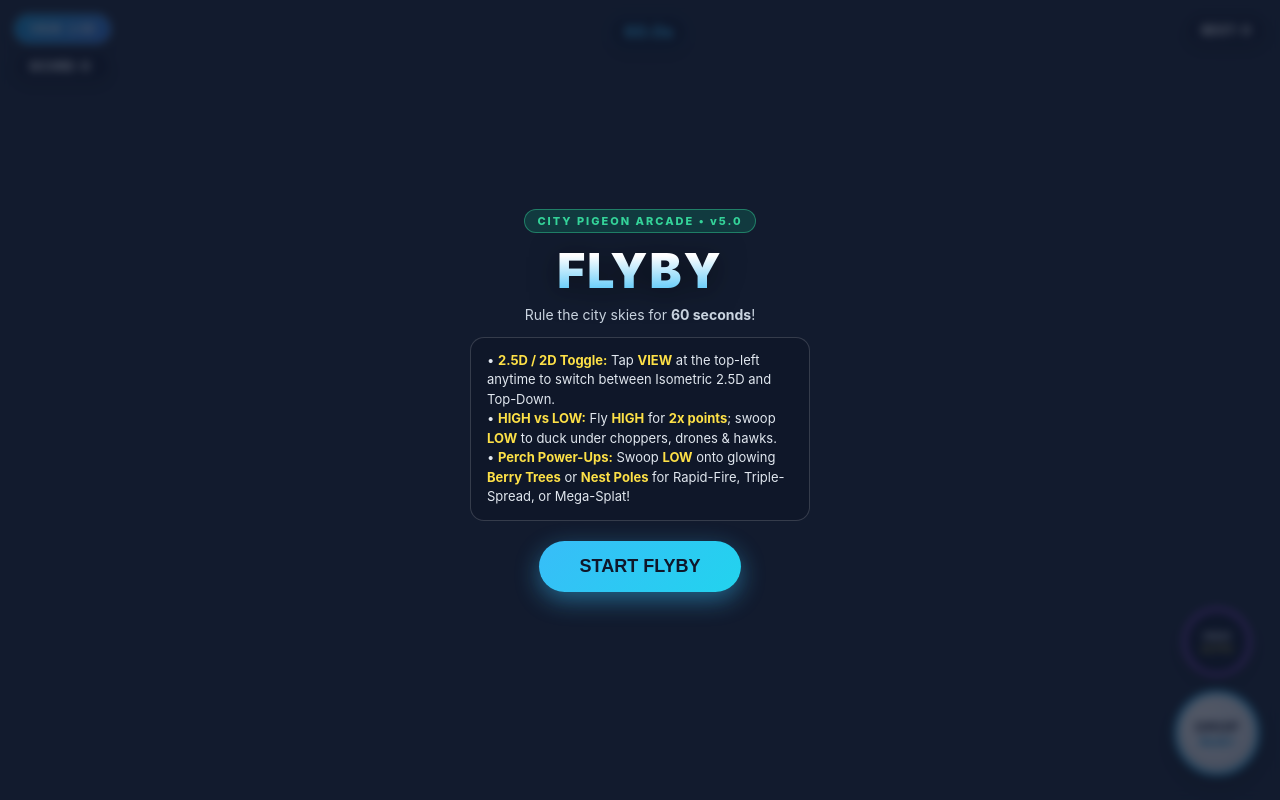
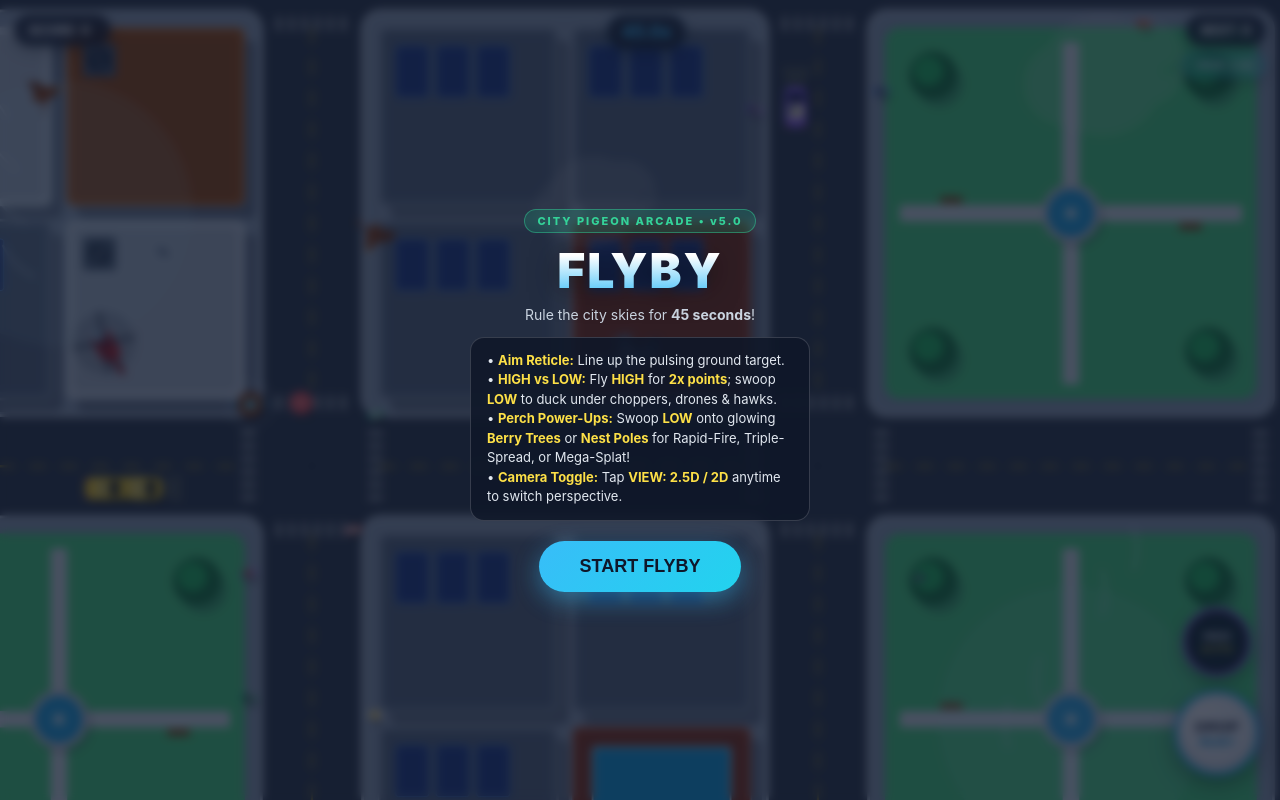
Before and after one commit to huss89/Mobile_Game, a plain HTML site: page index.html in a window 1280 px wide. Drawn offline with Linux system fonts and the light colour scheme.

Commit message:
Update index.html

```diff
--- a/index.html
+++ b/index.html
@@ -9,16 +9,11 @@
     html, body { width: 100%; height: 100%; overflow: hidden; background: #1e293b; font-family: -apple-system, BlinkMacSystemFont, "Segoe UI", Roboto, sans-serif; }
     canvas { display: block; width: 100%; height: 100%; touch-action: none; }
 
-    #hud { position: fixed; top: 14px; left: 14px; right: 14px; display: flex; justify-content: space-between; align-items: flex-start; pointer-events: none; z-index: 30; }
+    #hud { position: fixed; top: 14px; left: 14px; right: 14px; display: flex; justify-content: space-between; align-items: flex-start; pointer-events: none; z-index: 10; }
     .col { display: flex; flex-direction: column; gap: 6px; }
     .col.center { align-items: center; }
     .col.right { align-items: flex-end; }
-    .pill { background: rgba(15, 23, 42, 0.82); backdrop-filter: blur(8px); -webkit-backdrop-filter: blur(8px); color: #f8fafc; padding: 7px 14px; border-radius: 999px; font-weight: 800; font-size: 13px; border: 1px solid rgba(255,255,255,0.16); box-shadow: 0 4px 14px rgba(0,0,0,0.3); white-space: nowrap; }
-
-    #view-btn { pointer-events: auto; cursor: pointer; background: linear-gradient(135deg, rgba(14,165,233,0.92), rgba(59,130,246,0.92)); color: #fff; border: 1.5px solid rgba(186,230,253,0.75); font-size: 12px; letter-spacing: 0.4px; touch-action: manipulation; transition: transform 0.1s; }
-    #view-btn.topdown { background: rgba(30, 41, 59, 0.92); border-color: rgba(148, 163, 184, 0.55); color: #cbd5e1; }
-    #view-btn:active { transform: scale(0.92); }
-
+    .pill { background: rgba(15, 23, 42, 0.8); backdrop-filter: blur(8px); -webkit-backdrop-filter: blur(8px); color: #f8fafc; padding: 7px 14px; border-radius: 999px; font-weight: 800; font-size: 13px; border: 1px solid rgba(255,255,255,0.16); box-shadow: 0 4px 14px rgba(0,0,0,0.3); white-space: nowrap; }
     #timer-pill { font-size: 17px; color: #38bdf8; border-color: rgba(56,189,248,0.45); }
     #timer-pill.urgent { color: #f87171; border-color: rgba(248,113,113,0.7); animation: pulse 0.5s infinite alternate; }
     @keyframes pulse { from { transform: scale(1); } to { transform: scale(1.08); } }
@@ -26,6 +21,9 @@
     #combo-pill.active { opacity: 1; transform: scale(1); }
     #powerup-pill { background: linear-gradient(135deg, #f59e0b, #ef4444); color: #fff; font-size: 11px; display: none; }
     #powerup-pill.active { display: block; }
+
+    #view-btn { pointer-events: auto; cursor: pointer; touch-action: manipulation; background: rgba(56, 189, 248, 0.22); border: 1.5px solid rgba(56, 189, 248, 0.75); color: #e0f2fe; font-size: 11px; padding: 6px 12px; transition: transform 0.1s, background 0.15s; }
+    #view-btn:active { transform: scale(0.92); background: rgba(56, 189, 248, 0.45); }
 
     #controls { position: fixed; bottom: 24px; right: 20px; display: flex; flex-direction: column; align-items: center; gap: 14px; z-index: 20; }
     #alt-btn { width: 68px; height: 68px; border-radius: 50%; background: rgba(15, 23, 42, 0.9); border: 3px solid #a855f7; box-shadow: 0 6px 18px rgba(0,0,0,0.4); color: #fff; font-weight: 800; font-size: 11px; display: flex; flex-direction: column; align-items: center; justify-content: center; cursor: pointer; touch-action: manipulation; transition: transform 0.1s; }
@@ -54,16 +52,16 @@
 <body>
   <div id="hud">
     <div class="col">
-      <button id="view-btn" class="pill" type="button" onclick="window.flybyToggleView && window.flybyToggleView()">VIEW: 2.5D</button>
       <div class="pill">SCORE: <span id="score">0</span></div>
       <div class="pill" id="combo-pill">COMBO x<span id="combo">1</span></div>
     </div>
     <div class="col center">
-      <div class="pill" id="timer-pill">60.0s</div>
+      <div class="pill" id="timer-pill">45.0s</div>
       <div class="pill" id="powerup-pill">BOOST</div>
     </div>
     <div class="col right">
       <div class="pill">BEST: <span id="best">0</span></div>
+      <button id="view-btn" class="pill" type="button" onclick="window.flybyToggleView && window.flybyToggleView()">VIEW: 2.5D</button>
     </div>
   </div>
 
@@ -81,11 +79,12 @@
   <div id="start-screen" class="overlay">
     <div class="badge">CITY PIGEON ARCADE • v5.0</div>
     <h1>FLYBY</h1>
-    <p style="font-size:14px;color:#cbd5e1">Rule the city skies for <b>60 seconds</b>!</p>
+    <p style="font-size:14px;color:#cbd5e1">Rule the city skies for <b>45 seconds</b>!</p>
     <div class="tips">
-      • <b>2.5D / 2D Toggle:</b> Tap <b>VIEW</b> at the top-left anytime to switch between Isometric 2.5D and Top-Down.<br>
+      • <b>Aim Reticle:</b> Line up the pulsing ground target.<br>
       • <b>HIGH vs LOW:</b> Fly <b>HIGH</b> for <b>2x points</b>; swoop <b>LOW</b> to duck under choppers, drones &amp; hawks.<br>
-      • <b>Perch Power-Ups:</b> Swoop <b>LOW</b> onto glowing <b>Berry Trees</b> or <b>Nest Poles</b> for Rapid-Fire, Triple-Spread, or Mega-Splat!
+      • <b>Perch Power-Ups:</b> Swoop <b>LOW</b> onto glowing <b>Berry Trees</b> or <b>Nest Poles</b> for Rapid-Fire, Triple-Spread, or Mega-Splat!<br>
+      • <b>Camera Toggle:</b> Tap <b>VIEW: 2.5D / 2D</b> anytime to switch perspective.
     </div>
     <button class="btn" type="button" onclick="window.flybyStart && window.flybyStart()">START FLYBY</button>
   </div>
@@ -93,3 +92,15 @@
   <div id="over-screen" class="overlay" style="display:none">
     <h1>TIME'S UP!</h1>
     <p id="rec-msg" style="color:#fde047;font-weight:800;display:none">NEW HIGH SCORE!</p>
+    <div class="stats">
+      <div class="card"><span>SCORE</span><strong id="f-score">0</strong></div>
+      <div class="card"><span>BEST</span><strong id="f-best">0</strong></div>
+    </div>
+    <button class="btn" type="button" onclick="window.flybyStart && window.flybyStart()">FLY AGAIN</button>
+  </div>
+
+  <canvas id="game"></canvas>
+  <script src="render.js?v=5.0"></script>
+  <script src="game.js?v=5.0"></script>
+</body>
+</html>
```
